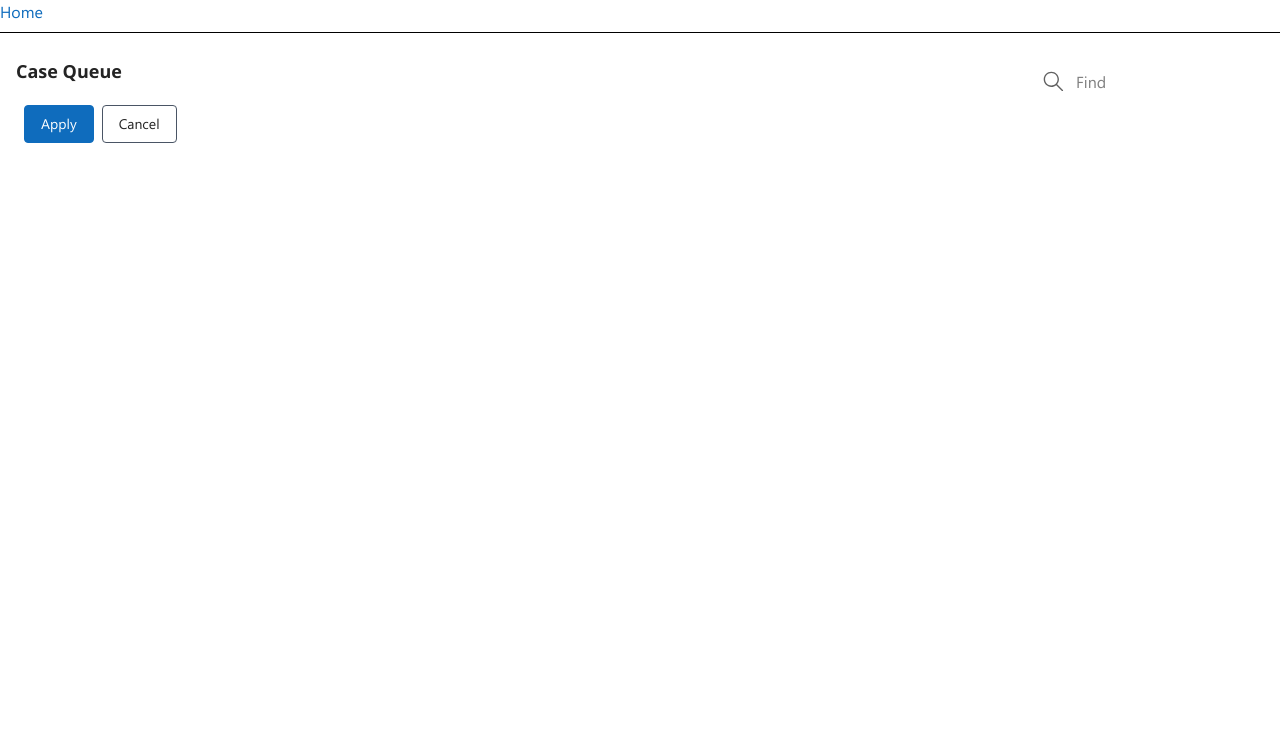
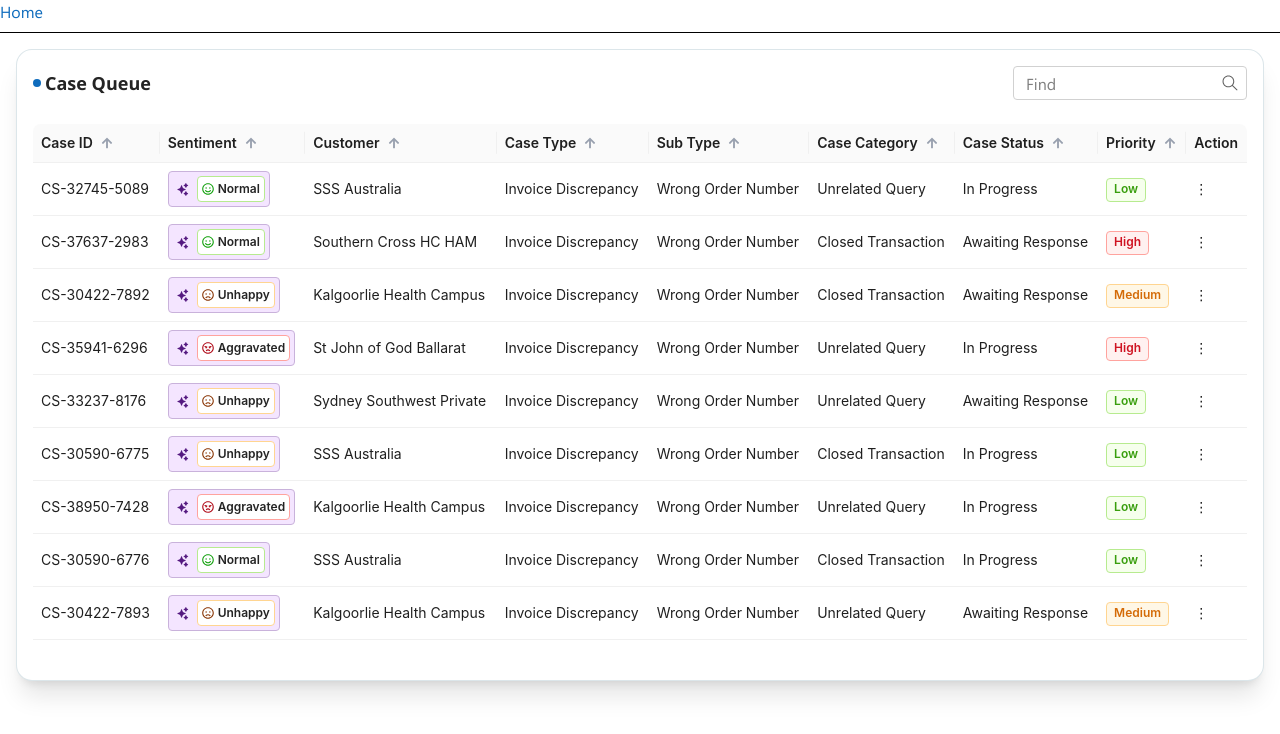
Before and after one commit to salmancrc/Bionics-JJ, a React (Vite) app: page / in a window 1280 px wide. Shown: the top 734 px of the page. Built offline with nearby package versions, Linux system fonts and the light colour scheme.

Commit message:
Add CaseTable component for case management, integrate react-icons, and enhance styling with new color variables

```diff
--- a/package.json
+++ b/package.json
@@ -23,6 +23,7 @@
     "react-dom": "^19.1.0",
     "react-error-boundary": "^6.0.0",
     "react-hook-form": "^7.60.0",
+    "react-icons": "^5.5.0",
     "react-router-dom": "^7.6.3",
     "zod": "^3.25.75",
     "zustand": "^5.0.6"
--- /dev/null
+++ b/src/components/CaseTable.tsx
@@ -0,0 +1,145 @@
+import React from 'react';
+import { Table, Tag } from 'antd';
+import type { ColumnsType } from 'antd/es/table';
+import { FaRegSmile, FaRegFrown, FaRegAngry, FaArrowUp, FaArrowDown } from 'react-icons/fa';
+import StarsIcon from '../assets/icons/stars-icon.svg?react';
+
+interface Case {
+  id: string;
+  sentiment: 'Normal' | 'Unhappy' | 'Aggravated';
+  customer: string;
+  caseType: string;
+  subType: string;
+  caseCategory: string;
+  caseStatus: string;
+  priority: 'Low' | 'Medium' | 'High';
+}
+
+const sentimentMap: Record<Case['sentiment'], { icon: React.ReactNode; color: string; label: string }> = {
+  Normal: { icon: <FaRegSmile className="text-green-500" />, color: 'green', label: 'Normal' },
+  Unhappy: { icon: <FaRegFrown className="text-orange-500" />, color: 'orange', label: 'Unhappy' },
+  Aggravated: { icon: <FaRegAngry className="text-red-500" />, color: 'red', label: 'Aggravated' },
+};
+
+const priorityMap: Record<Case['priority'], { color: string }> = {
+  Low: { color: 'green' },
+  Medium: { color: 'orange' },
+  High: { color: 'red' },
+};
+
+const sorterTitle = (label: string) => ({ sortOrder }: { sortOrder?: 'ascend' | 'descend' }) => (
+  <span className='flex items-center'>
+    {label}
+    {sortOrder === 'ascend' && <span className="ml-2"><FaArrowUp className="text-gray-200 text-xs" /></span>}
+    {sortOrder === 'descend' && <span className="ml-2"><FaArrowDown className="text-gray-200 text-xs" /></span>}
+    {!sortOrder && <span className="ml-2 text-gray-300"><FaArrowDown className="text-xs text-gray-400" style={{ transform: 'rotate(180deg)' }} /></span>}
+  </span>
+);
+
+const columns: ColumnsType<Case> = [
+  {
+    title: sorterTitle('Case ID'),
+    dataIndex: 'id',
+    key: 'id',
+    sorter: (a, b) => a.id.localeCompare(b.id),
+  },
+  {
+    title: sorterTitle('Sentiment'),
+    dataIndex: 'sentiment',
+    key: 'sentiment',
+    sorter: (a, b) => a.sentiment.localeCompare(b.sentiment),
+    render: (value: Case['sentiment']) => {
+      const s = sentimentMap[value];
+      return (
+        <span className='inline-flex items-center gap-1 p-1 bg-purple-100 rounded-sm border border-purple-200'>
+          <span className='p-1'>
+          <StarsIcon />
+          </span>
+          <Tag
+            color={s.color}
+            className="inline-flex items-center gap-1 text-xs font-medium border-0"
+            style={{ background: 'white', margin: 0, padding: '0.25rem' }}
+          >
+            <span className="flex items-center">{s.icon}<span className="ml-1 text-xs text-gray-500 font-semibold">{s.label}</span></span>
+          </Tag>
+        </span>
+      );
+    },
+  },
+  {
+    title: sorterTitle('Customer'),
+    dataIndex: 'customer',
+    key: 'customer',
+    sorter: (a, b) => a.customer.localeCompare(b.customer),
+  },
+  {
+    title: sorterTitle('Case Type'),
+    dataIndex: 'caseType',
+    key: 'caseType',
+    sorter: (a, b) => a.caseType.localeCompare(b.caseType),
+  },
+  {
+    title: sorterTitle('Sub Type'),
+    dataIndex: 'subType',
+    key: 'subType',
+    sorter: (a, b) => a.subType.localeCompare(b.subType),
+  },
+  {
+    title: sorterTitle('Case Category'),
+    dataIndex: 'caseCategory',
+    key: 'caseCategory',
+    sorter: (a, b) => a.caseCategory.localeCompare(b.caseCategory),
+  },
+  {
+    title: sorterTitle('Case Status'),
+    dataIndex: 'caseStatus',
+    key: 'caseStatus',
+    sorter: (a, b) => a.caseStatus.localeCompare(b.caseStatus),
+  },
+  {
+    title: sorterTitle('Priority'),
+    dataIndex: 'priority',
+    key: 'priority',
+    sorter: (a, b) => a.priority.localeCompare(b.priority),
+    render: (value: Case['priority']) => (
+      <Tag
+        color={priorityMap[value].color}
+        className="text-xs font-semibold border-0" style={{ height: '1.5rem' }}
+      >
+        {value}
+      </Tag>
+    ),
+  },
+  {
+    title: 'Action',
+    key: 'action',
+    render: () => <span className="cursor-pointer">⋮</span>,
+  },
+];
+
+const data: Case[] = [
+  { id: 'CS-32745-5089', sentiment: 'Normal', customer: 'SSS Australia', caseType: 'Invoice Discrepancy', subType: 'Wrong Order Number', caseCategory: 'Unrelated Query', caseStatus: 'In Progress', priority: 'Low' },
+  { id: 'CS-37637-2983', sentiment: 'Normal', customer: 'Southern Cross HC HAM', caseType: 'Invoice Discrepancy', subType: 'Wrong Order Number', caseCategory: 'Closed Transaction', caseStatus: 'Awaiting Response', priority: 'High' },
+  { id: 'CS-30422-7892', sentiment: 'Unhappy', customer: 'Kalgoorlie Health Campus', caseType: 'Invoice Discrepancy', subType: 'Wrong Order Number', caseCategory: 'Closed Transaction', caseStatus: 'Awaiting Response', priority: 'Medium' },
+  { id: 'CS-35941-6296', sentiment: 'Aggravated', customer: 'St John of God Ballarat', caseType: 'Invoice Discrepancy', subType: 'Wrong Order Number', caseCategory: 'Unrelated Query', caseStatus: 'In Progress', priority: 'High' },
+  { id: 'CS-33237-8176', sentiment: 'Unhappy', customer: 'Sydney Southwest Private', caseType: 'Invoice Discrepancy', subType: 'Wrong Order Number', caseCategory: 'Unrelated Query', caseStatus: 'Awaiting Response', priority: 'Low' },
+  { id: 'CS-30590-6775', sentiment: 'Unhappy', customer: 'SSS Australia', caseType: 'Invoice Discrepancy', subType: 'Wrong Order Number', caseCategory: 'Closed Transaction', caseStatus: 'In Progress', priority: 'Low' },
+  { id: 'CS-38950-7428', sentiment: 'Aggravated', customer: 'Kalgoorlie Health Campus', caseType: 'Invoice Discrepancy', subType: 'Wrong Order Number', caseCategory: 'Unrelated Query', caseStatus: 'In Progress', priority: 'Low' },
+  { id: 'CS-30590-6776', sentiment: 'Normal', customer: 'SSS Australia', caseType: 'Invoice Discrepancy', subType: 'Wrong Order Number', caseCategory: 'Closed Transaction', caseStatus: 'In Progress', priority: 'Low' },
+  { id: 'CS-30422-7893', sentiment: 'Unhappy', customer: 'Kalgoorlie Health Campus', caseType: 'Invoice Discrepancy', subType: 'Wrong Order Number', caseCategory: 'Unrelated Query', caseStatus: 'Awaiting Response', priority: 'Medium' },
+];
+
+const CaseTable = () => (
+  <div className="overflow-x-auto">
+    <Table
+      columns={columns}
+      dataSource={data}
+      rowKey={row => row.id}
+      pagination={false}
+      bordered={false}
+      size="small"
+    />
+  </div>
+);
+
+export default CaseTable;
--- /dev/null
+++ b/src/components/ui/AntdTable.tsx
@@ -0,0 +1,12 @@
+import React from 'react';
+import { Table } from 'antd';
+import type { TableProps as AntdTableProps } from 'antd/es/table';
+
+interface AntdTablePropsGeneric<T> extends AntdTableProps<T> {
+}
+
+function AntdTable<T extends object>(props: AntdTablePropsGeneric<T>) {
+  return <Table {...props} />;
+}
+
+export default AntdTable;
--- a/src/components/ui/Input.tsx
+++ b/src/components/ui/Input.tsx
@@ -1,4 +1,4 @@
-type InputProps = {
+interface InputProps {
   label?: string;
   value: string;
   onChange: (v: string) => void;
--- a/src/components/ui/roundedCard.tsx
+++ b/src/components/ui/roundedCard.tsx
@@ -1,15 +1,14 @@
 
-interface CardTypes extends React.HTMLAttributes<HTMLDivElement> {
+interface RoundedCardProps extends React.HTMLAttributes<HTMLDivElement> {
   children: React.ReactNode;
-};
+}
 
-
-const RoundedCard: React.FC<CardTypes> = ({ children, ...props }) => {
+const RoundedCard = ({ children, ...props }: RoundedCardProps) => {
   return (
-    <div {...props} className="rounded-2xl shadow-xl bg-white dark:bg-dark-800 dark:text-gray-200 border border-[#53819733]">
+    <div {...props} className="rounded-2xl shadow-xl p-4 m-4 bg-white dark:bg-dark-800 dark:text-gray-200 border border-[#53819733]">
       {children}
     </div>
   );
-};
+}
 
 export default RoundedCard;
--- a/src/components/ui/search.tsx
+++ b/src/components/ui/search.tsx
@@ -1,7 +1,7 @@
 import clsx from "clsx";
 import SearchIcon from '../../assets/icons/search-icon.svg?react';
 
-interface PropsType {
+interface SearchBarProps {
     onChange?: (value: string | undefined | null) => void;
     iconClass?: string,
     boxClass?: string,
@@ -11,22 +11,29 @@ interface PropsType {
     size?: string,
     resetKey?: string,
 }
-const SearchBar: React.FC<PropsType> = ({
-    iconClass, inputClass, resetKey = "", boxClass, placeholder, placeholderClass, size = "1.3rem", onChange
-}) => {
+
+const SearchBar = ({
+    iconClass,
+    inputClass,
+    resetKey = "",
+    boxClass,
+    placeholder,
+    placeholderClass,
+    size = "1rem",
+    onChange
+}: SearchBarProps) => {
     return (
-        <div className="flex items-center">
-            <span>
-                <SearchIcon className={clsx("ms-2", iconClass)} style={{ width: size, height: size }} />
-            </span>
+        <div className="flex items-center justify-center border border-gray-100 rounded-sm">
             <input
                 onChange={(e: any) => onChange(e.target.value)}
                 key={resetKey}
                 type="text"
-                className={clsx("border-0 h-12 focus:outline-none px-3 w-full", inputClass, placeholderClass)}
+                className={clsx("outline-0 h-8 px-3 w-full", inputClass, placeholderClass)}
                 placeholder={placeholder}
             />
-
+            <span className="pe-2">
+                <SearchIcon className={clsx("ms-2", iconClass)} style={{ width: size, height: size }} />
+            </span>
         </div>
     )
 }
--- a/src/index.css
+++ b/src/index.css
@@ -48,5 +48,18 @@ body {
 @theme {
   --color-blue-500: #0f6cbd;
   --color-gray-500: #242424;
+  --color-gray-200: #616161;
   --color-gray-100: #D1D1D1;
+  --color-purple-200: #c9b2db;
+  --color-purple-100: #F4E5FF;
+  --color-green-500: #13A10E;
+  --color-green-100: #9FD89F;
+  --color-orange-500: #8A3707;
+  --color-orange-100: #FDCFB4;
+  --color-red-500: #B10E1C;
+  --color-red-100: #EEACB2;
 }
+
+.ant-table-column-sorter {
+  display: none !important;
+}
--- a/src/pages/CaseQueuePage.tsx
+++ b/src/pages/CaseQueuePage.tsx
@@ -1,23 +1,32 @@
 import Button from '../components/ui/button';
+import { Input } from '../components/ui/Input';
 import SearchBar from '../components/ui/search';
+import CaseQueueTable from '../components/CaseTable';
+import RoundedCard from '../components/ui/roundedCard';
 
 const CaseQueuePage = () => (
-  <section className='p-2 m-2'>
+  <RoundedCard className="p-4 m-5">
     <div className='flex justify-between'>
-      <h3 className="text-lg font-bold text-gray-500">Case Queue</h3>
+      <div className="flex items-center">
+        <span className="inline-block w-2 h-2 rounded-full bg-blue-500 mr-1"></span>
+        <h3 className="text-lg font-bold text-gray-500">Case Queue</h3>
+      </div>
 
       <SearchBar
         placeholder="Find"
         onChange={(value) => {
-          // handle search value here
           console.log(value);
         }}
       />
     </div>
 
+    <div className='py-6'>
+      <CaseQueueTable />
+    </div>
+    {/*
     <Button className="font-sans text-white text-sm bg-blue-500 border border-blue-500 hover:bg-primary-dark mx-2">Apply</Button>
-    <Button className="text-gray-500 bg-white text-sm border border-gray-600 hover:bg-outline">Cancel</Button>
-  </section>
+    <Button className="text-gray-500 bg-white text-sm border border-gray-600 hover:bg-outline">Cancel</Button> */}
+  </RoundedCard>
 );
 
 export default CaseQueuePage;
```
Also changed, not shown: src/assets/icons/stars-icon.svg (added), 1 other file (tests, documents, lock files or other folders).
